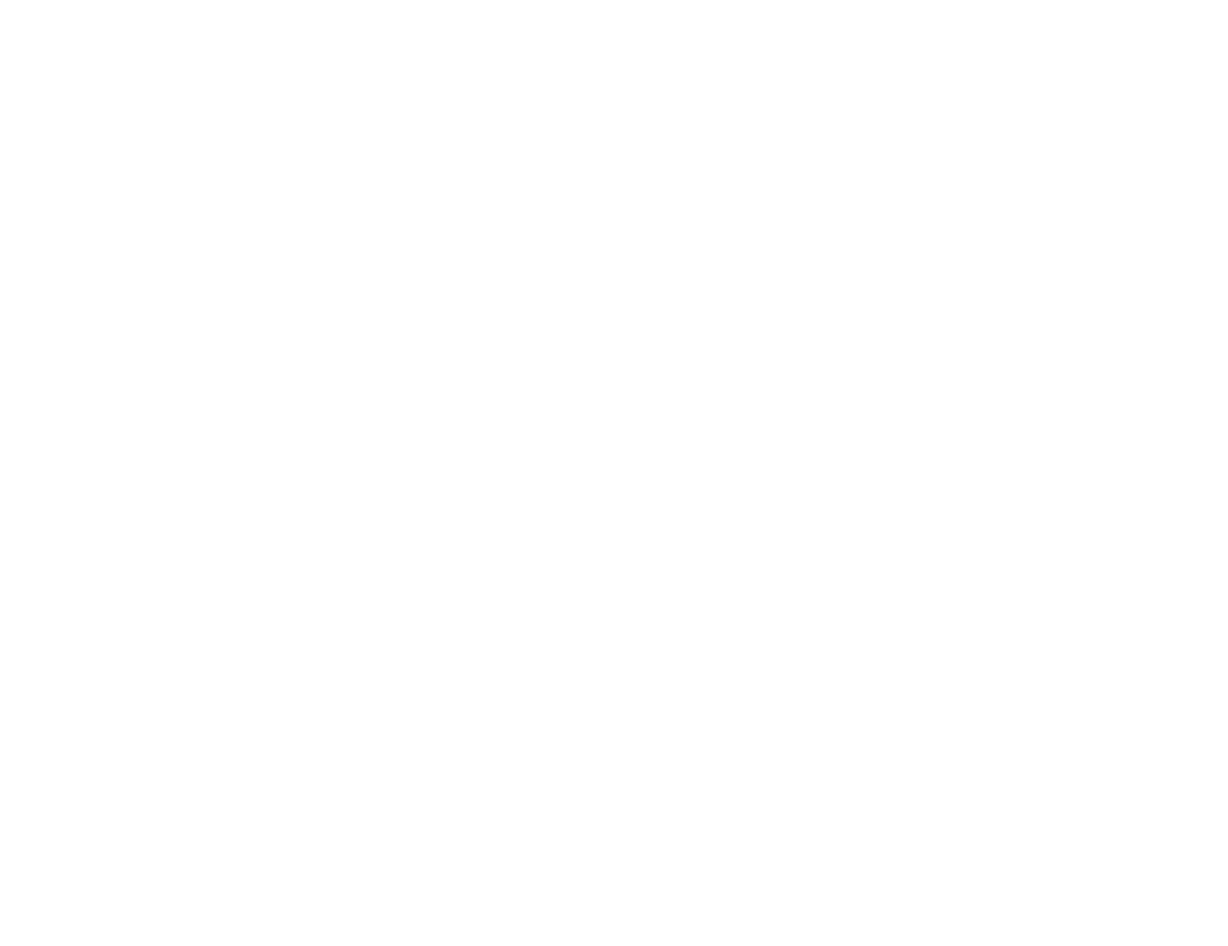
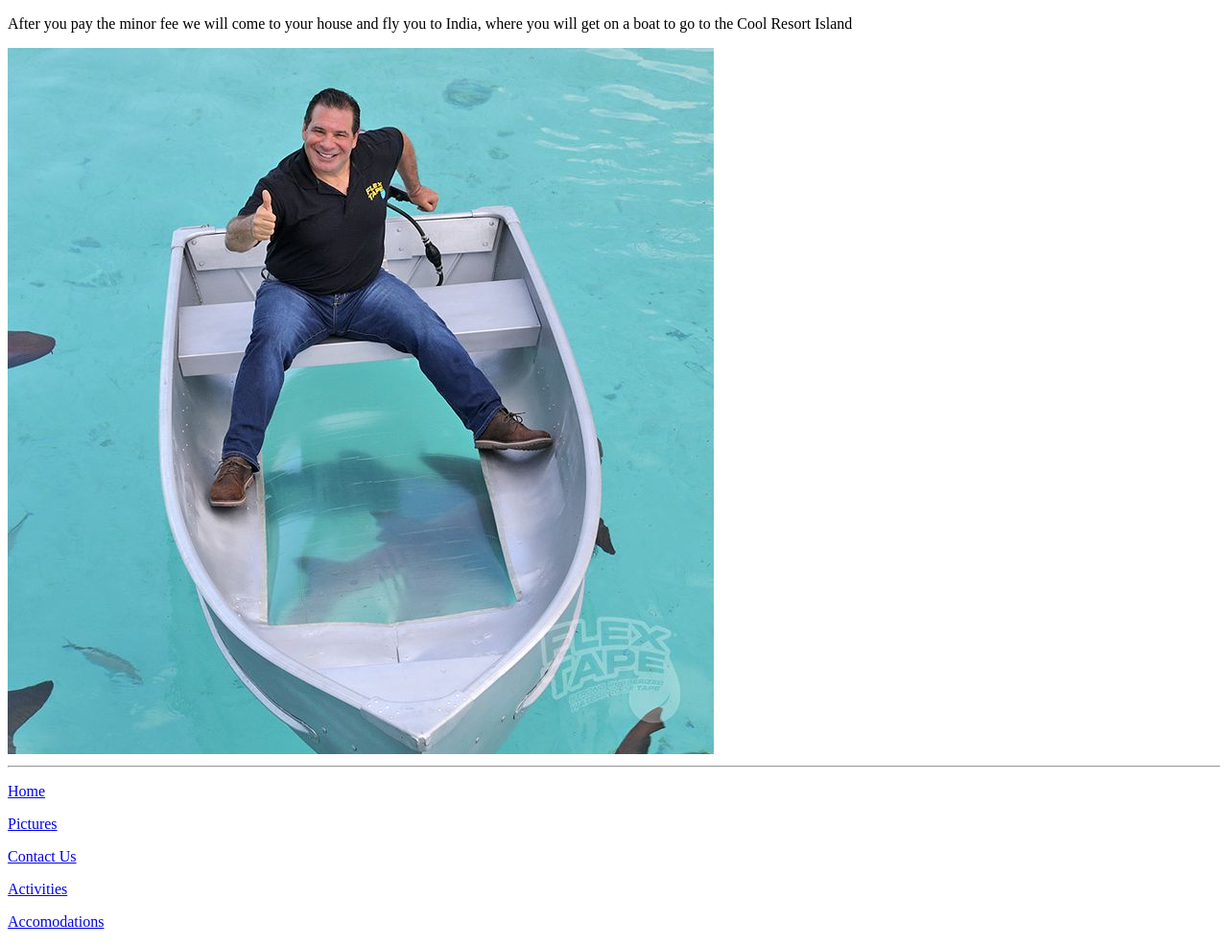
Before and after one commit to boboflofo/Resort-Island, a plain HTML site: page travel-arrangements.html in a window 1280 px wide. Shown: the whole page at 96% size. Before the commit the page ends 800 px from the top, so only its background shows below. Drawn offline with Linux system fonts and the light colour scheme.

Commit message:
contactsandtravelarrangements

```diff
--- a/travel-arrangements.html
+++ b/travel-arrangements.html
@@ -5,11 +5,15 @@
 
 </head>
 <body>
-
-
+<p>After you pay the minor fee we will come to your house and fly you to India, where you will get on a boat to go to the Cool Resort Island</p>
 
 </body>
 
-
-
+<img src="imgs/HappyGuyonBoat.jpg">
+<hr>
+<p><a href ="index.html">Home</a></p>
+<p><a href="pictures.html">Pictures</p>
+<p><a href="contactus.html">Contact Us</a></p>
+<p><a href="activities.html">Activities</a></p>
+<p><a href="accomodations">Accomodations</a></p>
 </html>
```
Also changed, not shown: contactus.html (+4 -3 lines), imgs/HappyGuyonBoat.jpg (added).
